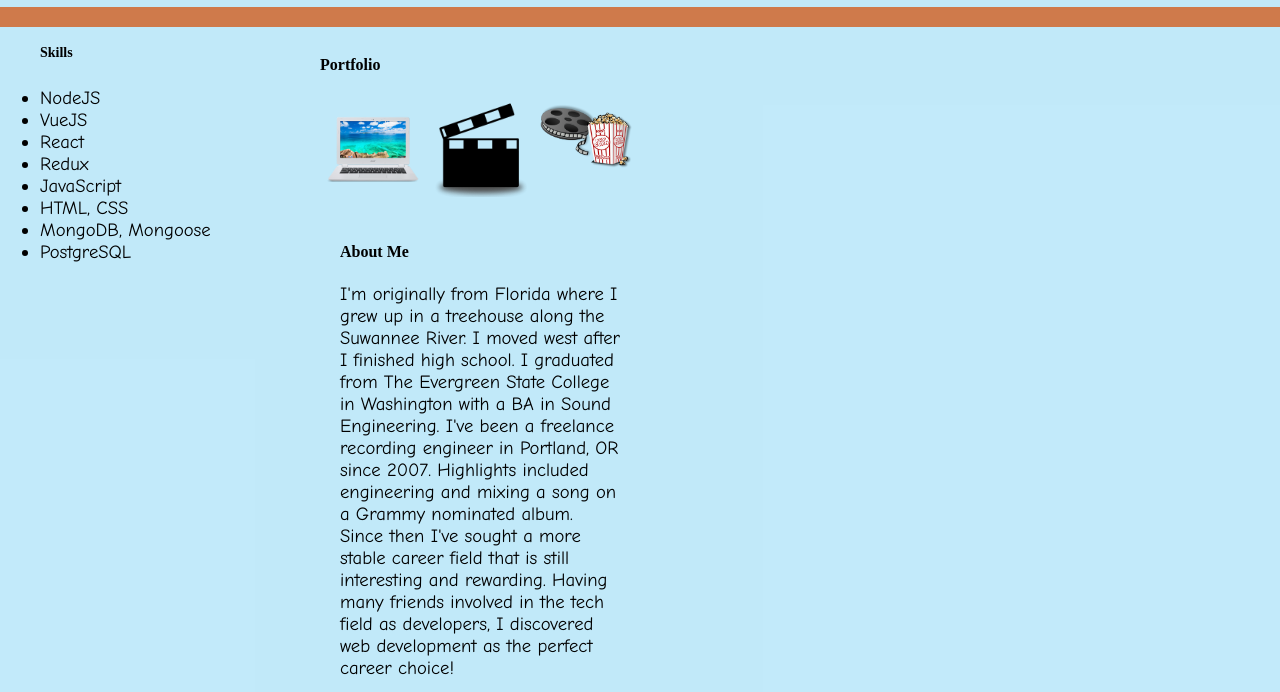
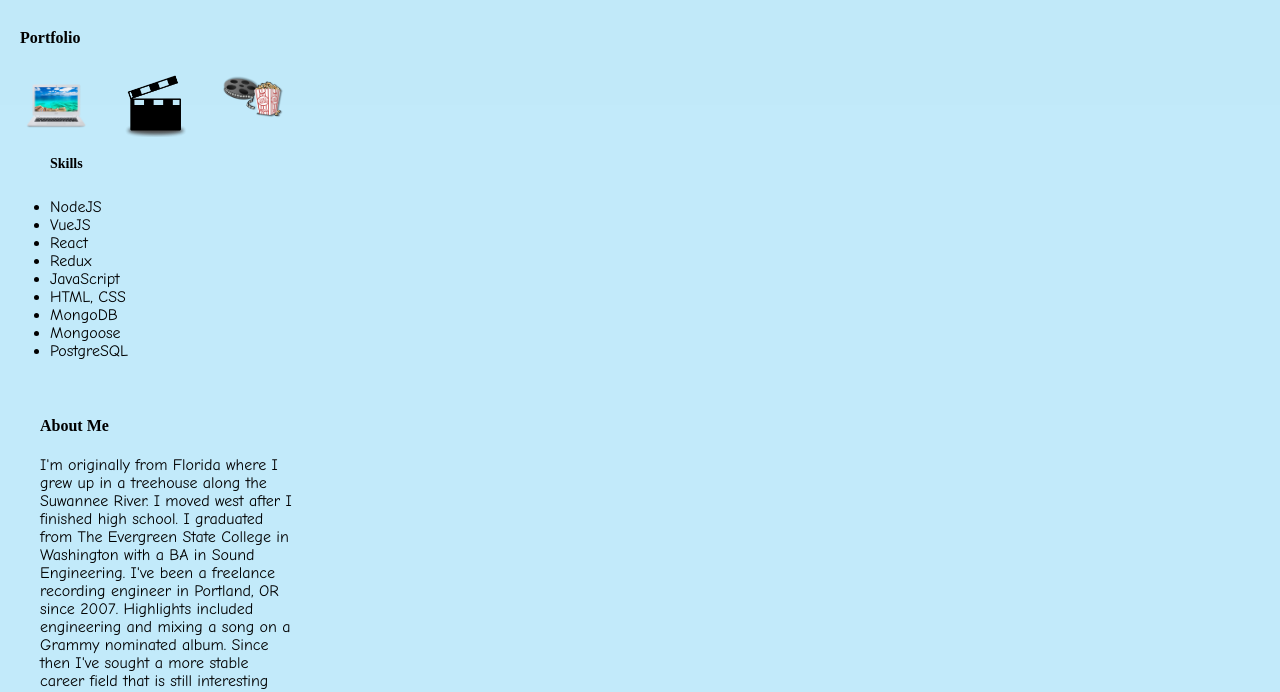
Before and after one commit to soundparticle/antreo-portfolio, a website: page App/index.html in a window 1280 px wide. Shown: the part 150-842 px from the top of the page. Drawn offline with Linux system fonts and the light colour scheme.

Commit message:
skills is now in between portfolio and about

```diff
--- a/App/index.html
+++ b/App/index.html
@@ -19,6 +19,26 @@
 
     <div class="page-container">
 
+
+      <main>
+        <section id="portfolio">
+          <div >
+            <h4>Portfolio</h4>
+            <section id="images">
+              <a href="https://github.com/team-denim">
+                <img src="./assets/laptop.png" alt="open laptop">
+              </a>
+              <a href="https://github.com/soundparticle/ripe-banana">
+                <img src="./assets/film-take.png" alt="movie clapperboard">
+              </a>
+              <a href="https://github.com/Markalope/search-all-the-things">
+                <img src="./assets/popcorn-film.png" alt="popcorn and movie">
+              </a>
+              <!-- <img src="./assets/old-bike-sketch.png" alt="bike"> -->
+            </section>
+          </div>
+        </section>
+
         <aside>
             <nav>
               <h3 id="skills">Skills</h3>
@@ -30,31 +50,12 @@
                 <li>Redux</li>
                 <li>JavaScript</li>
                 <li>HTML, CSS</li>
-            <li>MongoDB, Mongoose</li>
+                <li>MongoDB</li>
+                <li>Mongoose</li>
                 <li>PostgreSQL</li>
               </ul>
             </nav>
           </aside>
-
-      <main>
-        <section id="portfolio">
-          <div >
-            <h4>Portfolio</h4>
-              <container >
-                <a href="https://github.com/team-denim">
-                  <img src="./assets/laptop.png" alt="open laptop">
-                </a>
-                <a href="https://github.com/soundparticle/ripe-banana">
-                  <img src="./assets/film-take.png" alt="movie clapperboard">
-                </a>
-                <a href="https://github.com/Markalope/search-all-the-things">
-                  <img src="./assets/popcorn-film.png" alt="popcorn and movie">
-                </a>
-                <!-- <img src="./assets/old-bike-sketch.png" alt="bike"> -->
-              </container>
-          </div>
-        </section>
-
         <section id="about">
           <div>
             <h4>About Me</h4>
--- a/App/main.css
+++ b/App/main.css
@@ -11,7 +11,7 @@ h1, h2, h3, h4 {
 }
 
 h1 {
-  font-size: 4em;
+  font-size: 40px;
   margin-top: 0;
   margin-bottom: 10px;
   // line-height: 8px;
@@ -25,12 +25,12 @@ h2, h3 {
 
 p {
   font-family: Comic Sans MS, "Palatino Linotype", "Book Antiqua", Palatino, serif;
-  font-size: 14pt;
+  font-size: 12pt;
 }
 
 li {
   font-family: Comic Sans MS, "Palatino Linotype", "Book Antiqua", Palatino, serif;
-  font-size: 14pt;
+  font-size: 12pt;
 }
 
 html, body {
@@ -49,20 +49,20 @@ h3 {
   height: 100vh;
   max-height: 100vh;
   display: grid;
- overflow: hidden;
+ overflow-x: hidden;
 
-  grid-template-columns: repeat(4, 1fr);
+  grid-template-columns: 1fr 3fr;
   grid-template-rows: min-content auto auto min-content;
-  grid-template-areas: "header header header header"
-                      "content content content content"
-                      "content content content content"
-                      "content footer footer footer";
+  grid-template-areas: "header  header"
+                      "content  content"
+                      "footer  footer";
 }
 
 h4 {
 
   display: flex;
   flex-direction: column;
+  // padding: 4px;
   // text-align: center;
   // display: inline;
 }
@@ -97,16 +97,29 @@ aside {
   padding-left: 40px;
 }
 
+#images {
+  // display: flex;
+  flex-direction: row;
+  justify-content: space-evenly;
+
+}
+
 img {
-  float: left;
-  // flex-direction: right;
+  float: left;;
   width: 33.33%;
   padding: 5px;
-  display: flex;
-  max-width: 400px;
+  padding-right: 30px;
+  max-width: 500px;
   max-height: auto;
 }
 
+
 #about {
   padding: 20px;
+  // justify-content: center;
 }
+
+div {
+  padding-right: 10px;
+  padding-left: 10px;
+}
```
Lines whose indentation alone changed are shown as unchanged.
